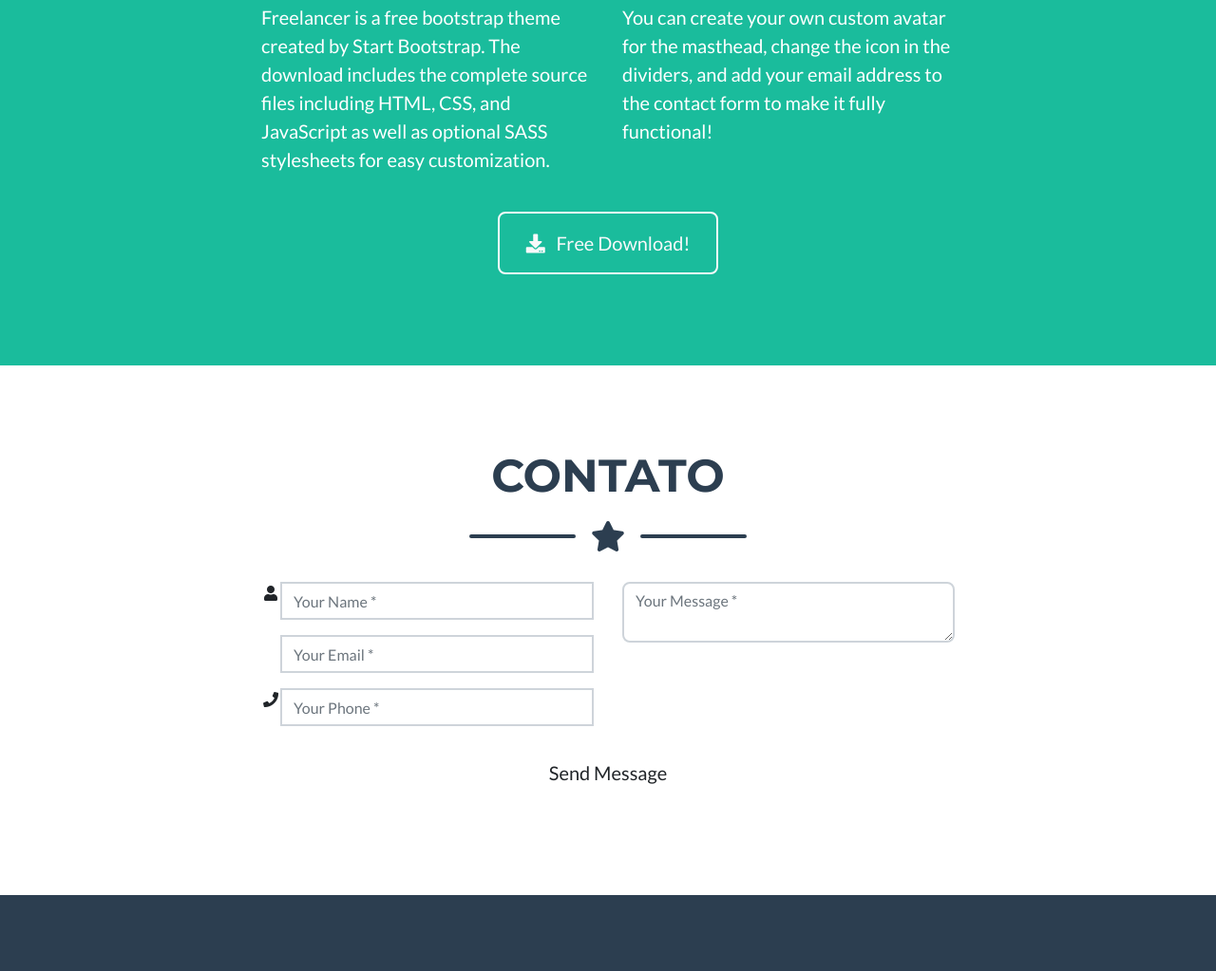
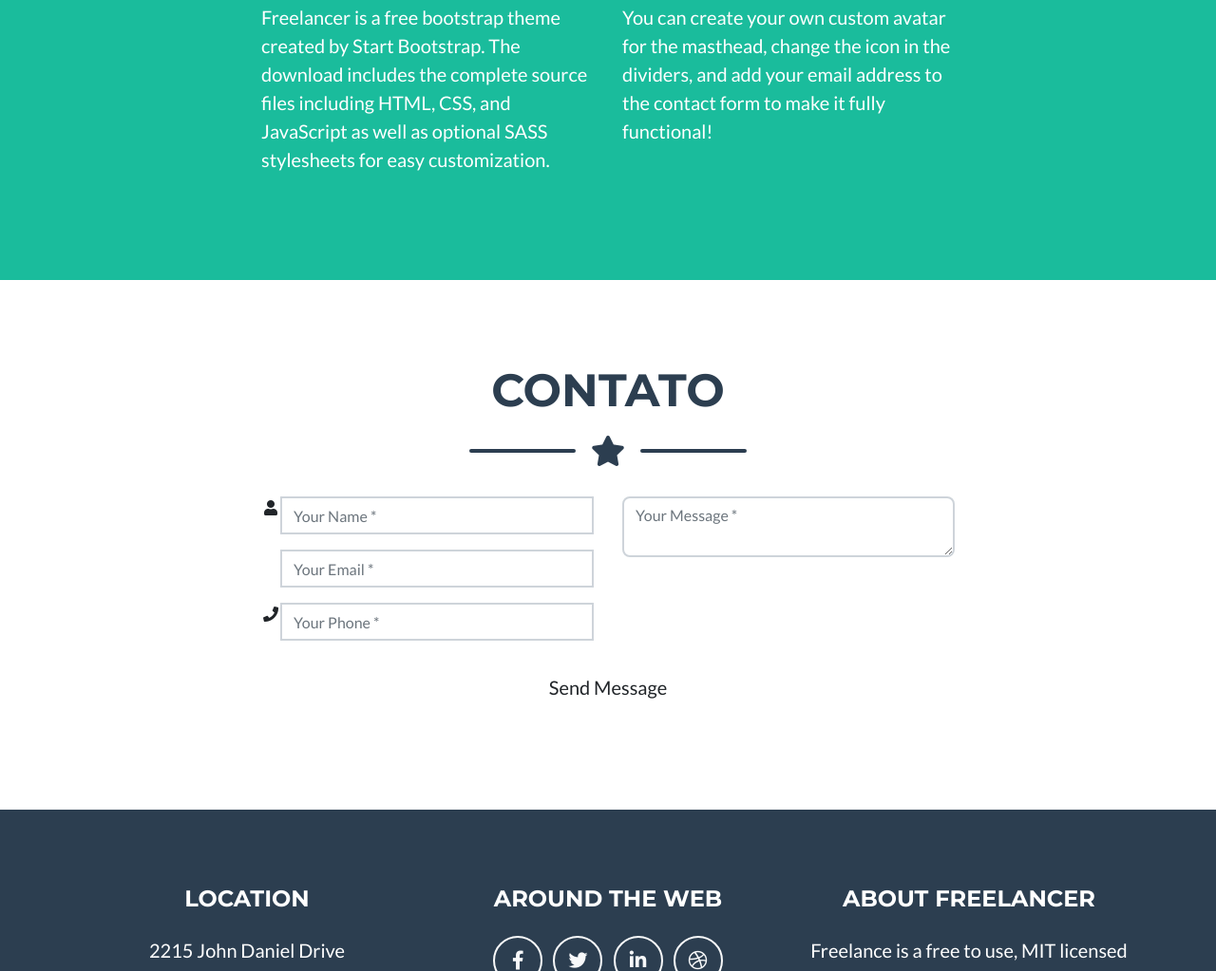
Before and after one commit to alymantunes/alymantunes.github.io, a website with bundled scripts: page index.html in a window 1280 px wide. Shown: the part 1867-2890 px from the top of the page at 95% size. Built offline with nearby package versions, Linux system fonts and the light colour scheme; some icons are missing.

Commit message:
contact me

```diff
--- a/index.html
+++ b/index.html
@@ -198,15 +198,6 @@
             add your email address to the contact form to make it fully functional!</p>
         </div>
       </div>
-
-      <!-- About Section Button -->
-      <div class="text-center mt-4">
-        <a class="btn btn-xl btn-outline-light" href="https://startbootstrap.com/themes/freelancer/">
-          <i class="fas fa-download mr-2"></i>
-          Free Download!
-        </a>
-      </div>
-
     </div>
   </section>
 
```
